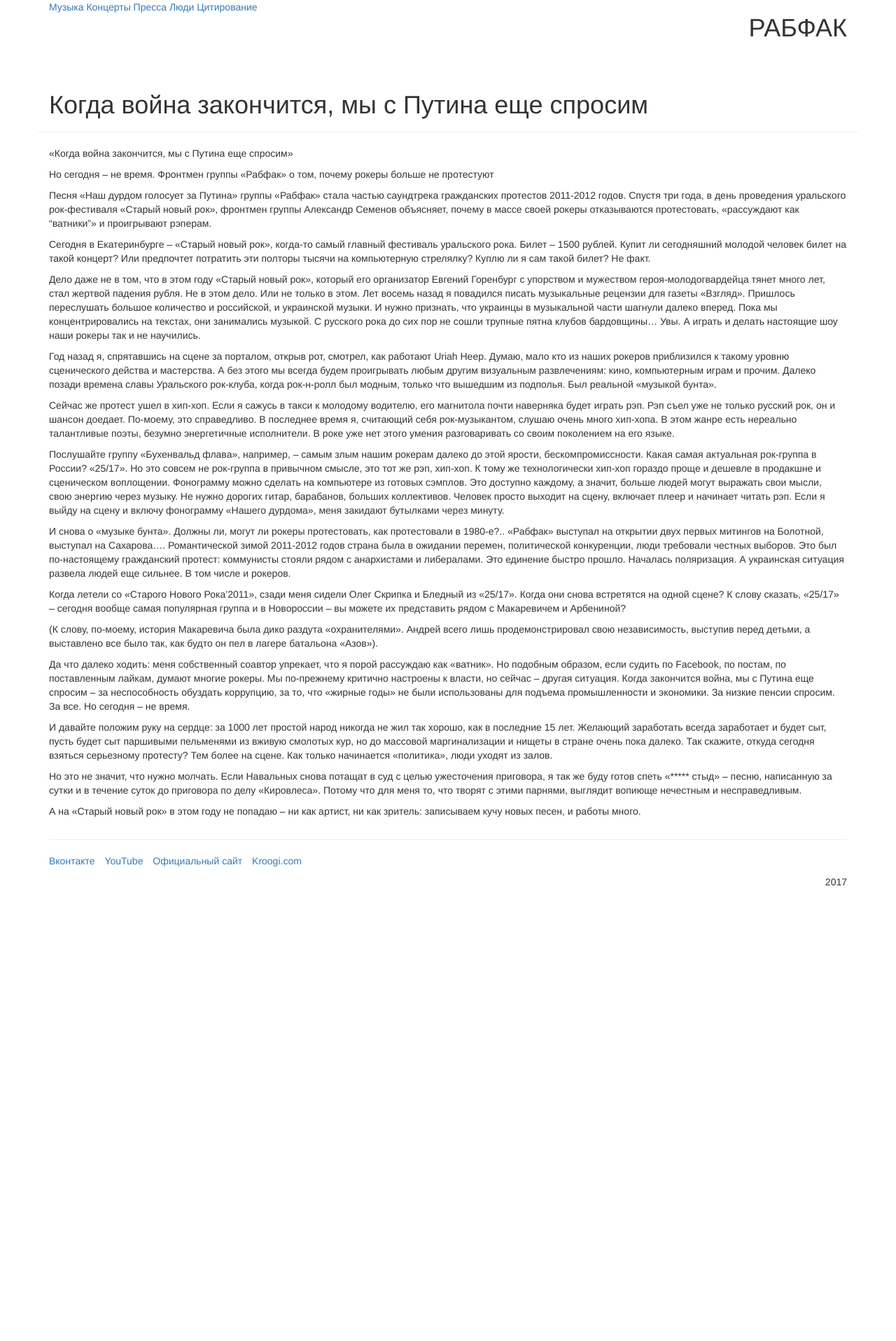
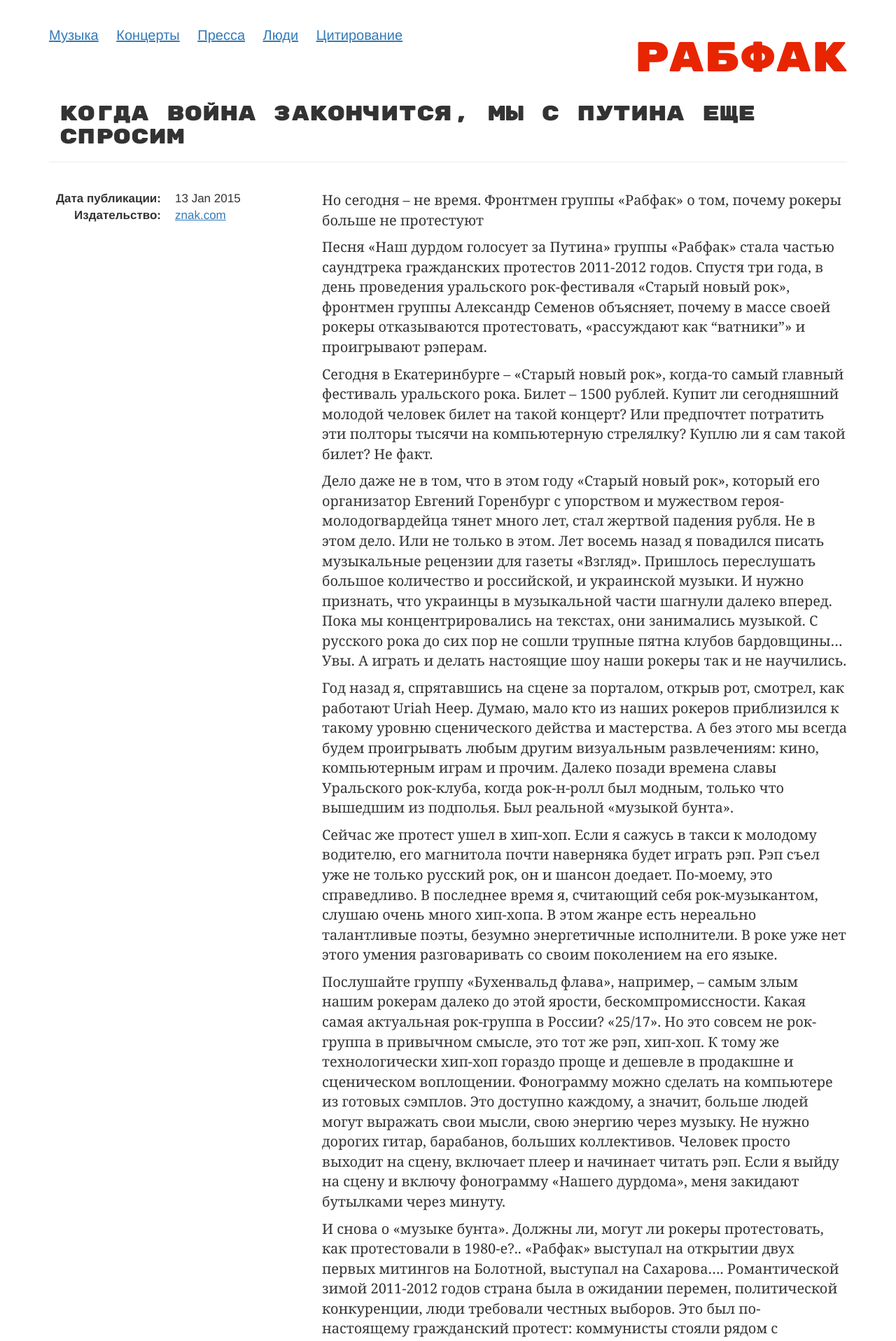
Before and after one commit to wuwujka/rabfak, a Jekyll site: the page built from _press/2015-01-13-znak_com.md, in a window 1280 px wide. Shown: the top 1916 px of the page at 70% size. Built offline with Jekyll 4.4.1, drawn with Linux system fonts in a browser that asks for light colours; before the commit the page ends 1270 px from its top, so only the background shows below that.

Commit message:
Работа над страницей прессы

```diff
--- /dev/null
+++ b/_includes/press-metadata.html
@@ -0,0 +1,11 @@
+<dl class='dl-horizontal press-metadata'>
+  <dt>Дата публикации:</dt>
+  <dd>{{page.date | date_to_string}}</dd>
+
+  <dt>Издательство:</dt>
+  <dd>
+  <a href="{{page.source}}">
+    {{page.publisher}}
+  </a>
+  </dd>
+</dl>
--- a/_layouts/press.html
+++ b/_layouts/press.html
@@ -3,7 +3,7 @@
   <meta charset=utf8>
   <link href="https://maxcdn.bootstrapcdn.com/bootstrap/3.3.7/css/bootstrap.min.css" rel="stylesheet" integrity="sha384-BVYiiSIFeK1dGmJRAkycuHAHRg32OmUcww7on3RYdg4Va+PmSTsz/K68vbdEjh4u" crossorigin="anonymous">
   <link href="https://fonts.googleapis.com/css?family=Rubik+Mono+One" rel="stylesheet">
-  <link rel="stylesheet" href="/css/style.css">
+  <link rel="stylesheet" href="/style.css">
 
   </head>
   <body>
@@ -28,7 +28,10 @@
         </div>
       </div>
       <div class="row">
-        <div class="col-xs-12">
+        <div class="col-xs-4">
+          {% include press-metadata.html %}
+        </div>
+        <div class="col-xs-8">
           <noindex>
             {{content}}
           </noindex>
--- a/_press/2015-01-13-znak_com.md
+++ b/_press/2015-01-13-znak_com.md
@@ -2,9 +2,8 @@
 date: 2015-01-13
 title: Когда война закончится, мы с Путина еще спросим
 source: https://www.znak.com/2015-01-13/no_segodnya_ne_vremya_frontmen_gruppy_rabfak_o_tom_pochemu_rokery_bolshe_ne_protestuyut
+publisher: znak.com
 ---
-«Когда война закончится, мы с Путина еще спросим»
-
 Но сегодня – не время. Фронтмен группы «Рабфак» о том, почему рокеры больше не протестуют
 
 Песня «Наш дурдом голосует за Путина» группы «Рабфак» стала частью саундтрека гражданских протестов 2011-2012 годов. Спустя три года, в день проведения уральского рок-фестиваля «Старый новый рок», фронтмен группы Александр Семенов объясняет, почему в массе своей рокеры отказываются протестовать, «рассуждают как “ватники”» и проигрывают рэперам.
--- a/pages/press.html
+++ b/pages/press.html
@@ -6,12 +6,11 @@
 {% for p in site.press %}
   <li>
     <i>{{p.date | date_to_string}}</i>
+    - <a href="{{p.source}}">{{p.publisher}}</a> -
     <a href="{{p.url}}">
       {{p.title}}
     </a>
-    <sup>
-      <a href="{{p.source}}">оригинал</a>
-    </sup>
+    <p>{{p.excerpt}}</p>
   </li>
 {% endfor %}
 </ul>
--- a/style.css
+++ b/style.css
@@ -1,7 +1,17 @@
+html, html body{
+  font-size: 20px;
+}
 h1, h2, h3, h4, .h1, .h2, .h3, .h4{
   font-family: 'Rubik Mono One', sans-serif;
 }
 
+h1 {
+  font-size: 1.5rem;
+}
+
+.press-metadata {
+  font-size: 0.85rem;
+}
 a{
   text-decoration: underline;
 }
@@ -11,19 +21,18 @@
 
 .logo{
   color: #E72501;
-  font-size: 40px;
+  font-size: 3rem;
 }
 .menu{
-  line-height: 70px;
-  font-size: 20px;
+  line-height: 2rem;
+  font-size: 1rem;
 }
 .menu a{
   margin-right: 20px;
 }
 
-.text{
+.text, p{
   font-family: georgia;
-  font-size: 20px;
 }
 
 .header{
```
